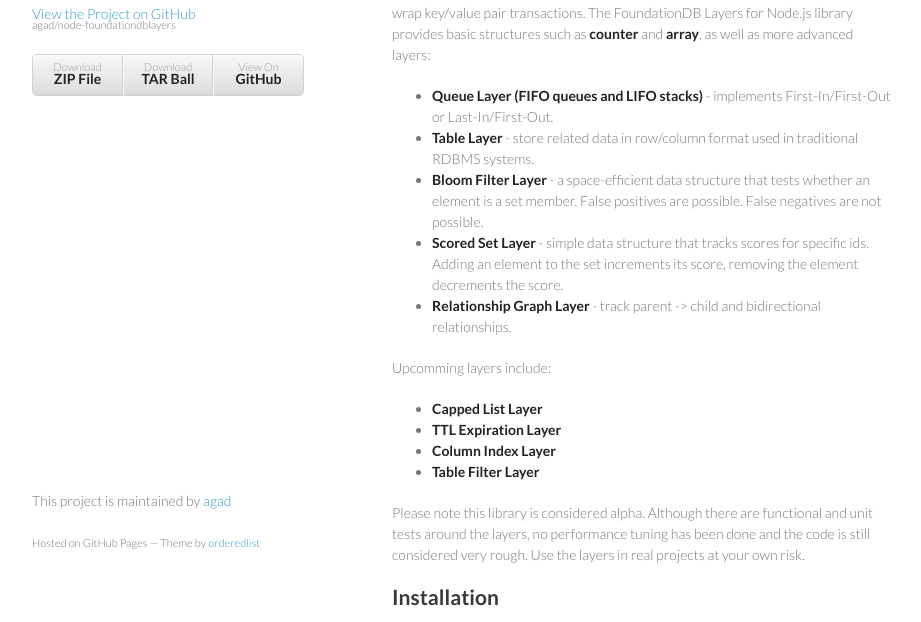
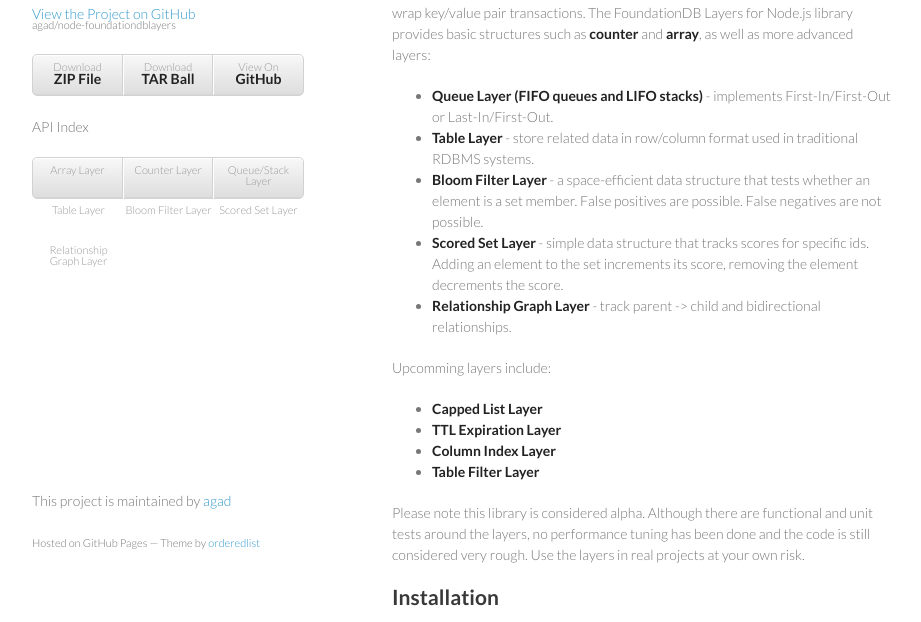
Before and after one commit to justmoon/node-foundationdblayers, a plain HTML site: page index.html in a window 1280 px wide. Shown: the part 178-800 px from the top of the page, without its empty margins (178-1099 px from the left). Drawn offline with Linux system fonts and the light colour scheme.

Commit message:
Update index.html

```diff
--- a/index.html
+++ b/index.html
@@ -26,6 +26,22 @@
           <li><a href="https://github.com/agad/node-foundationdblayers/tarball/master">Download <strong>TAR Ball</strong></a></li>
           <li><a href="https://github.com/agad/node-foundationdblayers">View On <strong>GitHub</strong></a></li>
         </ul>
+
+         <p>API Index</p>
+
+         <div>
+           <ul>
+<li><strong><a href="docs/api_array.html">Array Layer</a></strong></li>
+<li><strong><a href="docs/api_counter.html">Counter Layer</a></strong></li>
+<li><strong><a href="docs/api_queue.html">Queue/Stack Layer</a></strong></li>
+<li><strong><a href="docs/api_table.html">Table Layer</a></strong></li>
+<li><strong><a href="docs/api_bloomfilter.html">Bloom Filter Layer</a></strong></li>
+<li><strong><a href="docs/api_sortedset.html">Scored Set Layer</a></strong></li>
+<li><strong><a href="docs/api_relationshipgraph.html">Relationship Graph Layer</a></strong></li>
+</ul>
+
+         </div>
+
       </header>
       <section>
         <h3>FoundationDB Layers for Node.js (alpha)</h3>
```
